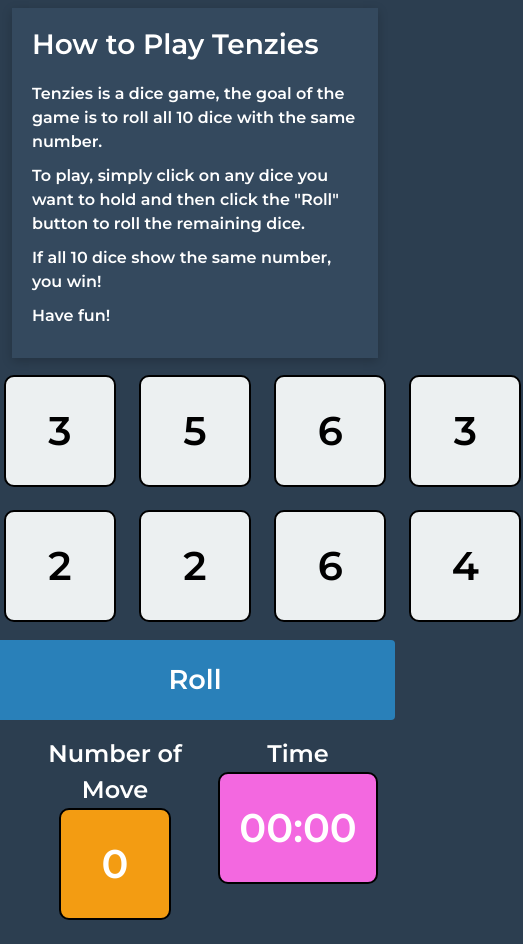
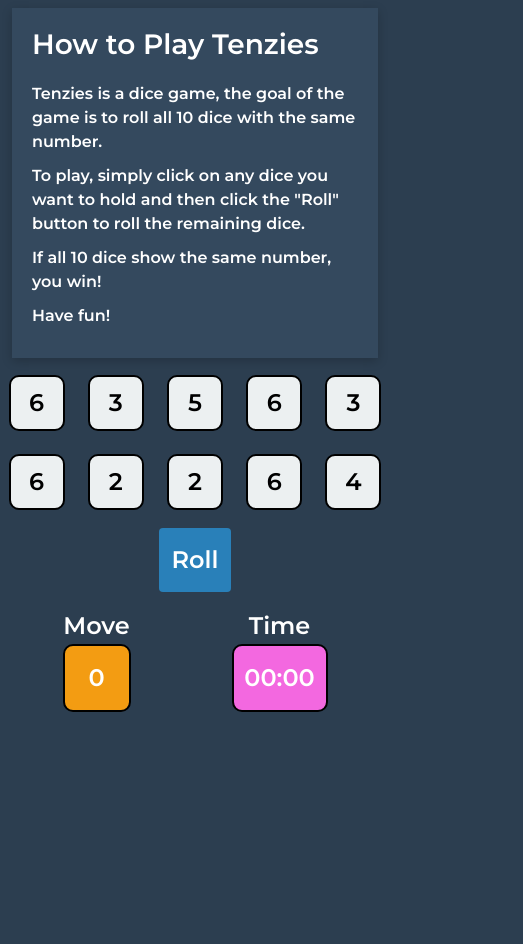
Before and after one commit to ucarfurkan/tenzies, a React (Create React App) app: page / in a window 390 px wide. Shown: the whole page, 523 px wide, since content can reach past the window. After the commit the page ends 844 px from the top, so only its background shows below. Built offline with nearby package versions, Linux system fonts and the light colour scheme.

Commit message:
responsive added

```diff
--- a/src/App.css
+++ b/src/App.css
@@ -105,3 +105,39 @@ main {
     line-height: 1.5;
     margin-bottom: 10px;
 }
+
+@media(max-width: 576px){
+    .dice {
+        width: 3.5rem;
+        height: 3.5rem;
+        padding: 1rem;
+        margin: 0.1rem;
+        font-size: 1.5rem;
+    }
+    .btn-roll {
+        width: 100%;
+        height: 4rem;
+        font-size: 1.5rem;
+    }
+    .square {
+        height: 3rem;
+        padding: 2rem;
+        margin: 0.1rem;
+        font-size: 1.5rem;
+    }
+    .time {
+        width: 6rem;
+        background-color: #f368e0;
+    }
+
+    .number {
+        width: 3rem;
+        background-color: #f39c12;
+    }
+}
+
+ @media (min-width: 992px) {
+    body {
+
+    }
+ }
--- a/src/components/Counter.js
+++ b/src/components/Counter.js
@@ -2,7 +2,7 @@ function Counter(props) {
     return (
         <div className='num-of-move align-items-center'>
             <div className='number-of d-flex justify-content-center align-items-center'>
-                Number of Move
+                Move
             </div>
             <div className='square number d-flex justify-content-center align-items-center'>
                 <span>{props.count}</span>
```
